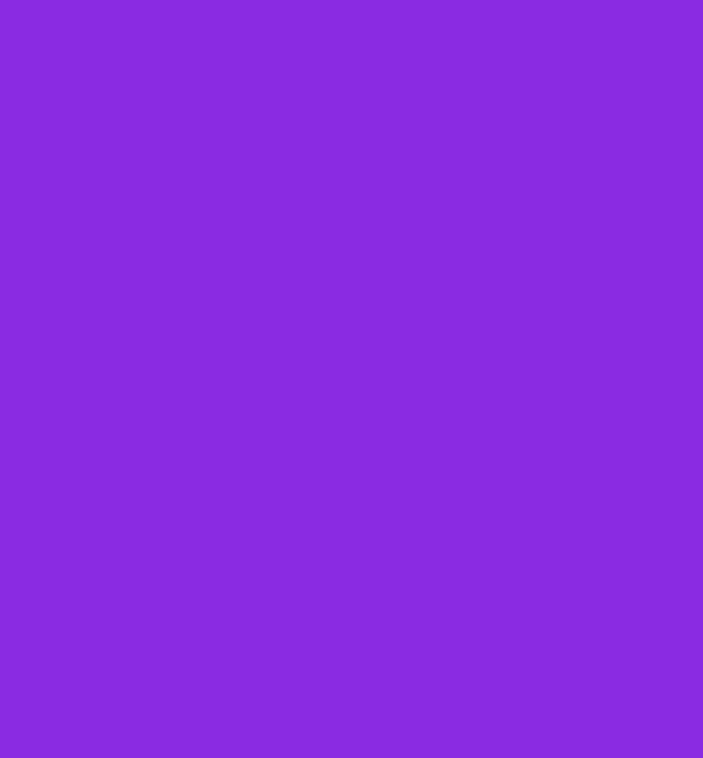
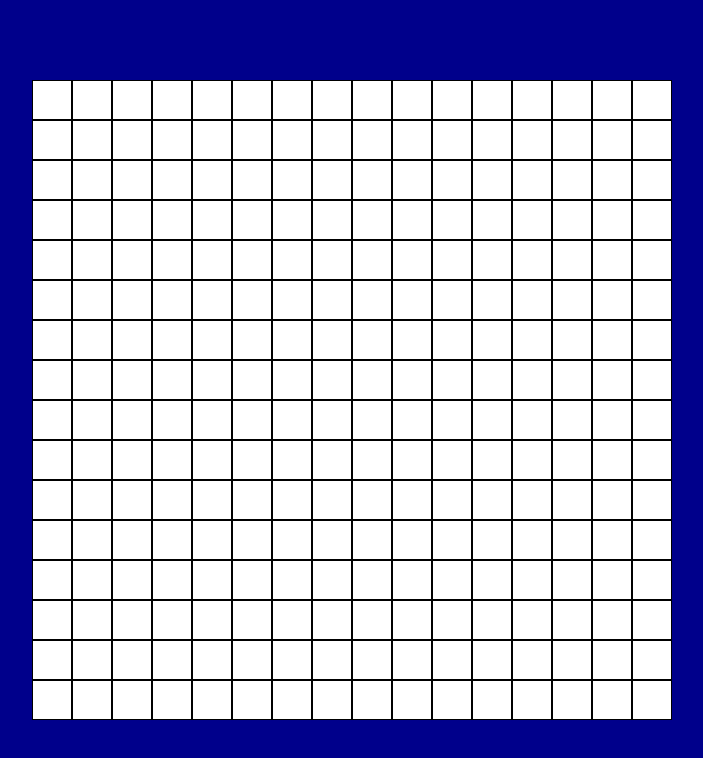
Before and after one commit to coolsitebiz/etchasketch, a plain HTML site: page index.html in a window 1280 px wide. Shown: the whole page, without its empty margins (288-991 px from the left). Drawn offline with Linux system fonts and the light colour scheme.

Commit message:
Create grid on load and add color on mouseover

```diff
--- a/index.html
+++ b/index.html
@@ -6,9 +6,12 @@
     <meta name="viewport" content="width=device-width, initial-scale=1.0">
     <link rel="stylesheet" href="./styles.css" />
     <script src="./scripts.js" lang="javascript"></script>
-    <title>Document</title>
+    <title>Draw Draw Draw</title>
 </head>
 <body>
-
+    <div id="main">
+        <div id="grid"></div>
+    </div>
+    <script>makeGrid(16);</script>
 </body>
 </html>
--- a/scripts.js
+++ b/scripts.js
@@ -1 +1,32 @@
 console.log("JS is working");
+
+function makeGrid(dimension) {
+
+    if (dimension < 2) {
+        dimension = 2;
+    }
+
+    if (dimension > 100) {
+        dimension = 100;
+    }
+
+    let container = document.querySelector('#grid');
+    // let style = window.getComputedStyle(container);  testing dynamic container width
+    // let wh = style.getPropertyValue('width');
+    // console.log(parseInt(wh));
+
+    for (let i = 0; i < dimension * dimension; i++) {
+        let cell = document.createElement('div');
+        cell.className = 'cell';
+        cell.addEventListener('mouseover', (e) => {
+            changeColor(e)
+        })
+        container.appendChild(cell);
+    }
+
+
+}
+
+function changeColor(obj) {
+    obj.target.style.backgroundColor = "black";
+}
--- a/styles.css
+++ b/styles.css
@@ -5,5 +5,43 @@
 }
 
 body {
+    background-color: darkblue;
+}
+
+#main {
+    height: 100vh;
+    width: 100vw;
+    display: flex;
+    justify-content: center;
+    align-items: center;
+}
+
+#grid {
+    background-color: white;
+    width: 640px;
+    height: 640px;
+    display: flex;
+    flex-wrap: wrap;
+}
+
+.cell {
+    width: 40px;
+    height: 40px;
+    border: 1px solid black;0
+}
+
+.cell:hover {
     background-color: blueviolet;
 }
+
+@media only screen and (max-width: 645px) {
+    #grid {
+        width: 320px;
+        height: 320px;
+    }
+
+    .cell {
+        width: 20px;
+        height: 20px;
+    }
+}
```
